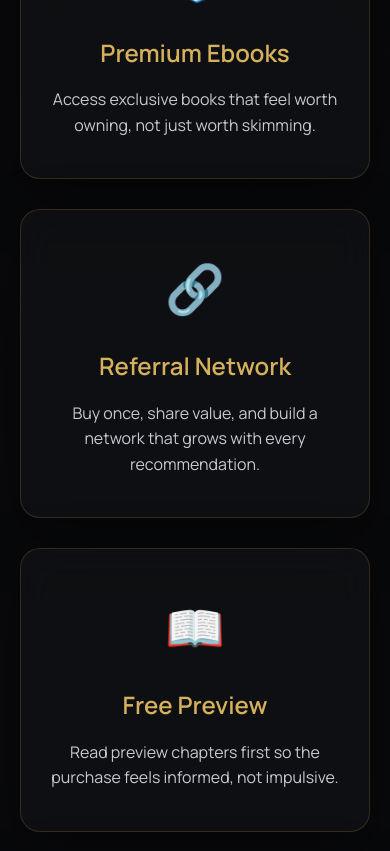
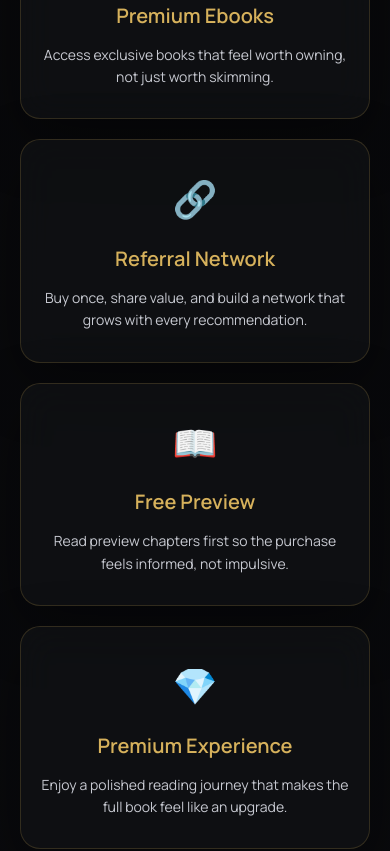
Before and after one commit to AyushPrad2907/thewarrior, a React (Vite) app in the folder frontend/: page / in a window 390 px wide. Shown: the part 2740-3591 px from the top of the page. Built offline with nearby package versions, Linux system fonts and the light colour scheme; no server answers.

Commit message:
Optimize features loading performance and improve mobile responsiveness

```diff
--- a/frontend/src/pages/Landing.css
+++ b/frontend/src/pages/Landing.css
@@ -454,6 +454,25 @@
 
   .features-grid {
     grid-template-columns: 1fr;
+    gap: 20px;
+  }
+
+  .feature-card {
+    padding: 30px 20px;
+  }
+
+  .feature-icon {
+    font-size: 36px;
+    margin-bottom: 15px;
+  }
+
+  .feature-card h3 {
+    font-size: 20px;
+    margin-bottom: 12px;
+  }
+
+  .feature-card p {
+    font-size: 14px;
   }
 
   .books-grid {
--- a/frontend/src/pages/Landing.jsx
+++ b/frontend/src/pages/Landing.jsx
@@ -139,22 +139,22 @@ const Landing = () => {
           The platform is built to reduce hesitation and increase trust so the user feels the value before they buy.
         </p>
         <div className="features-grid">
-          <div className="feature-card glass" data-reveal style={{ '--reveal-delay': '0ms' }}>
+          <div className="feature-card glass">
             <div className="feature-icon">📚</div>
             <h3>Premium Ebooks</h3>
             <p>Access exclusive books that feel worth owning, not just worth skimming.</p>
           </div>
-          <div className="feature-card glass" data-reveal style={{ '--reveal-delay': '120ms' }}>
+          <div className="feature-card glass">
             <div className="feature-icon">🔗</div>
             <h3>Referral Network</h3>
             <p>Buy once, share value, and build a network that grows with every recommendation.</p>
           </div>
-          <div className="feature-card glass" data-reveal style={{ '--reveal-delay': '240ms' }}>
+          <div className="feature-card glass">
             <div className="feature-icon">📖</div>
             <h3>Free Preview</h3>
             <p>Read preview chapters first so the purchase feels informed, not impulsive.</p>
           </div>
-          <div className="feature-card glass" data-reveal style={{ '--reveal-delay': '360ms' }}>
+          <div className="feature-card glass">
             <div className="feature-icon">💎</div>
             <h3>Premium Experience</h3>
             <p>Enjoy a polished reading journey that makes the full book feel like an upgrade.</p>
```
